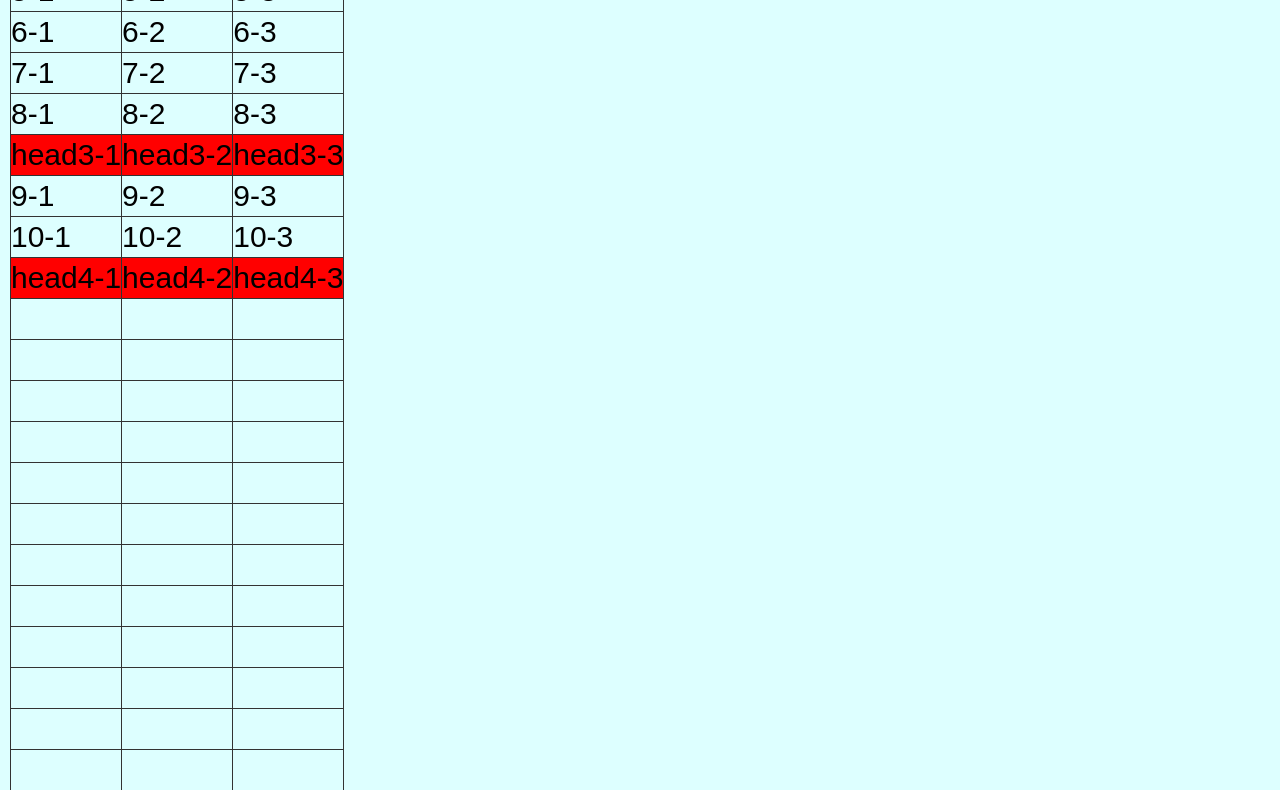
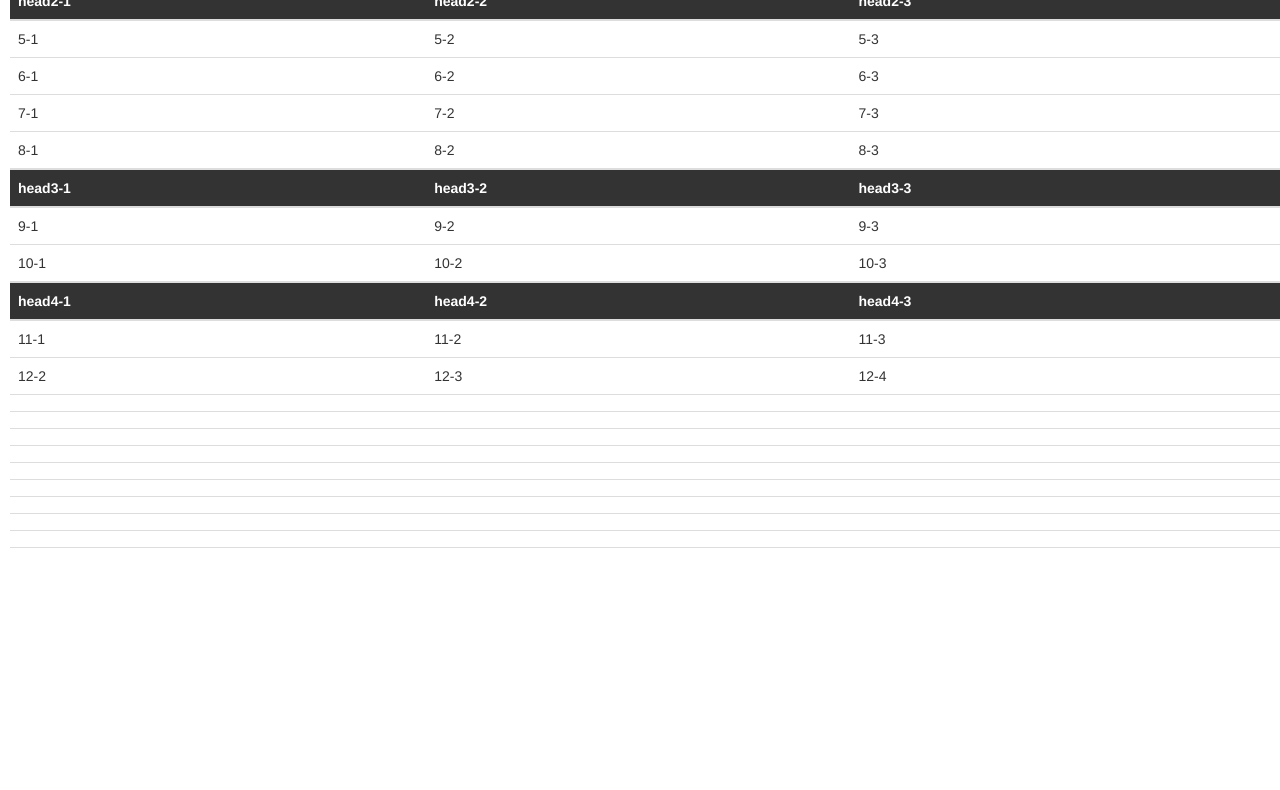
Before and after one commit to MssKnd/jquery-AlternatelyHeaderOfTable, a plain HTML site: page index.html in a window 1280 px wide. Shown: the part 316-1106 px from the top of the page. Drawn offline with nearby package versions, Linux system fonts and the light colour scheme.

Commit message:
Modification of the demo site

```diff
--- a/AlternatelyHeaderOfTable.js
+++ b/AlternatelyHeaderOfTable.js
@@ -16,18 +16,29 @@
 		for(var i=0;i<ths.length;i++){
 			var headerInfo = {};
 			headerInfo.header = $(ths[i]);
+			headerInfo.header.css({"width":"100%"});
 			headerInfo.offset = ths[i].offsetTop;
 			headerInfo.height = $(ths[i]).height();
 			$(ths[i]).css({"position":"static"});
+			setTdWidth(ths[i]);
 			tableHeaders.push(headerInfo);
 		}
 		table.prepend(
 			$(ths[0])
 				.clone()
+				.removeClass()
+				.css('width','')
 				.addClass("dummy")
 				.hide()
 		);
 		var dummy = $(table).children(".dummy");
+
+		function setTdWidth(tbody){
+			var tds = $(tbody).find('td');
+			$.each(tds,function() {
+				$(this).css('width',$(this).width()+'px')
+			});
+		}
 
 		$(window).scroll(function () {
 			var movingIndex = 0;
@@ -50,11 +61,13 @@
 			dummy.show();
 			if( ( movingPos > 0 && movingIndex === 0 ) || ( 0 > tableOffsetTop + table.height() - scrollTop ) ){
 				tableHeaders[movingIndex].header.css({
+					"top":"",
 					"position": "static"
 				});
 				dummy.hide();
 			}else if( 0 > tableOffsetTop + table.height() - scrollTop - tableHeaders[movingIndex].height){
 				tableHeaders[movingIndex].header.css({
+					"top":"",
 					"bottom": 0,
 					"position": "absolute"
 				});
@@ -66,9 +79,11 @@
 				});
 			}else if( movingPos > 0 && movingIndex !== 0 ){
 				tableHeaders[movingIndex-1].header.css({
+					"top":"",
 					"position": "absolute"
 				});
 				tableHeaders[movingIndex].header.css({
+					"top":"",
 					"position": "static"
 				});
 				$(tableHeaders[movingIndex].header).removeClass("fixing");
@@ -80,9 +95,11 @@
 				});
 			}else if( nextPos < 0 ){
 				tableHeaders[movingIndex+1].header.css({
+					"top":"",
 					"position": "absolute"
 				});
 				tableHeaders[movingIndex].header.css({
+					"top":"",
 					"position": "static"
 				});
 				$(tableHeaders[movingIndex].header).removeClass("fixing");
--- a/index.html
+++ b/index.html
@@ -2,16 +2,18 @@
 <html lang="en">
 <head>
 	<meta charset="UTF-8">
-	<title>Document</title>
+	<title>Alternately Header Of Table.</title>
 	<link href="./style.css" rel="stylesheet" type="text/css">
+	<link rel="stylesheet" href="https://maxcdn.bootstrapcdn.com/bootstrap/3.3.4/css/bootstrap.min.css">
 </head>
 <script src="https://ajax.googleapis.com/ajax/libs/jquery/2.1.3/jquery.min.js"></script>
 <script src="AlternatelyHeaderOfTable.js"></script>
 <body>
+<a href="https://github.com/MssKnd/jquery-AlternatelyHeaderOfTable"><img style="position: fixed; top: 0; right: 0; border: 0; z-index:1000;" src="https://camo.githubusercontent.com/652c5b9acfaddf3a9c326fa6bde407b87f7be0f4/68747470733a2f2f73332e616d617a6f6e6177732e636f6d2f6769746875622f726962626f6e732f666f726b6d655f72696768745f6f72616e67655f6666373630302e706e67" alt="Fork me on GitHub" data-canonical-src="https://s3.amazonaws.com/github/ribbons/forkme_right_orange_ff7600.png"></a>
 <div>
+	<h1>Alternately Header of Table</h1>
 	<div class="space1"></div>
-
-	<table class="headerFix">
+	<table class="table">
 	    <tbody class="header">
 	        <tr>
 	            <td>head1-1</td>
@@ -96,14 +98,14 @@
 	        </tr>
 	    </tbody>
 	        <tr>
-	            <td></td>
-	            <td></td>
-	            <td></td>
+	            <td>11-1</td>
+	            <td>11-2</td>
+	            <td>11-3</td>
 	        </tr>
 	        <tr>
-	            <td></td>
-	            <td></td>
-	            <td></td>
+	            <td>12-2</td>
+	            <td>12-3</td>
+	            <td>12-4</td>
 	        </tr>
 	        <tr>
 	            <td></td>
--- a/style.css
+++ b/style.css
@@ -5,23 +5,27 @@
 }
 
 body {
-  background: #dff;
+  //background: #dff;
   font: 30px sans-serif;
 }
 table{
-    border-collapse:collapse;
+    //border-collapse:collapse;
+    //width:30%;
     margin: 10px;
 }
 
 td {
-    height:40px;
-    border: solid 1px #333;
-    white-space: nowrap;
+    //height:40px;
+    //border: solid 1px #333;
+    //white-space: nowrap;
 }
 
 table .header {
-  background-color : red
+  color: white;
+  font-weight: bold;
+  background-color : rgba(0, 0, 0, 0.8)
 }
+//table .header td{ width:33.33%;}
 
 .headerFix .dummy {
   //background-color : yellow
```
